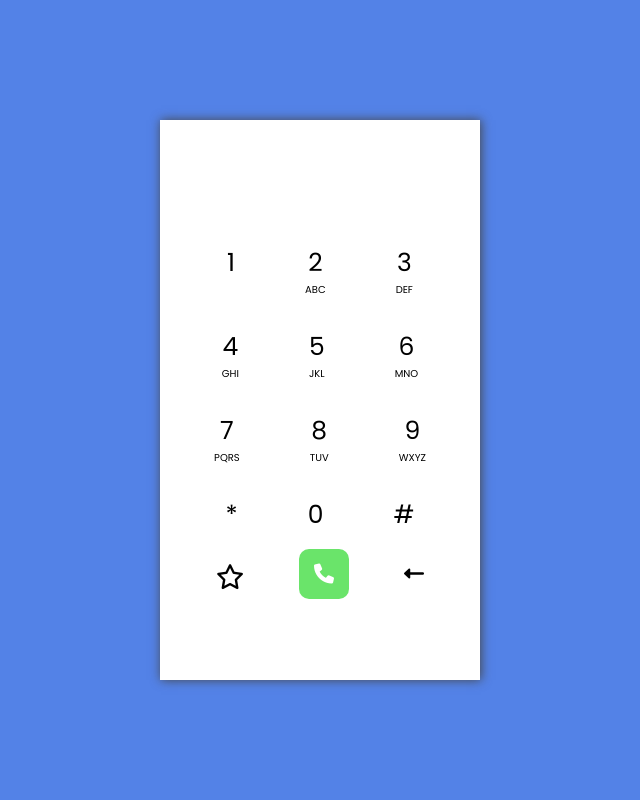
After one commit to sayujya2810/phoneDialer, a PHP site: page /index2.html in a window 1280 px wide. The commit adds this page. Shown: the whole page, without its empty margins (320-960 px from the left). Run offline with PHP 8.4, Linux system fonts and the light colour scheme.

Commit message:
finished animation

```diff
--- /dev/null
+++ b/index2.html
@@ -0,0 +1,135 @@
+<!DOCTYPE html>
+<html lang="en">
+<head>
+    <meta charset="UTF-8">
+    <meta http-equiv="X-UA-Compatible" content="IE=edge">
+    <meta name="viewport" content="width=device-width, initial-scale=1.0">
+    <title>Document</title>
+    <link href="https://fonts.googleapis.com/css2?family=Poppins:wght@400;500;600;700&display=swap" rel="stylesheet">
+    <link rel="stylesheet" href="https://cdnjs.cloudflare.com/ajax/libs/font-awesome/6.0.0-beta3/css/all.min.css" integrity="sha512-Fo3rlrZj/k7ujTnHg4CGR2D7kSs0v4LLanw2qksYuRlEzO+tcaEPQogQ0KaoGN26/zrn20ImR1DfuLWnOo7aBA==" crossorigin="anonymous" referrerpolicy="no-referrer" />
+    <style>
+        *{
+            padding: 0;
+            margin: 0;
+            box-sizing: border-box;
+            font-size: 25px;
+            font-family: 'Poppins', sans-serif;
+        }
+
+        #para{
+            height: 25px;
+            color: rgb(118, 118, 255);
+        }
+
+        .container{
+            height: 100vh;
+            background-color: rgb(83, 130, 231);
+            display: flex;
+            align-items: center;
+            justify-content: center;
+        }
+
+        .card{
+            display: flex;
+            flex-direction: column;
+            align-items: center;
+            justify-content: center;
+            background-color: white;
+            height: 70%;
+            width: 25%;
+            box-shadow: 1px 0px 10px #464646;
+        }
+
+        .row{
+            display: flex;
+        }
+        .element{
+            cursor: pointer;
+            padding: .6rem;
+            margin: 0px 20px 0px 20px;
+            display: flex;
+            flex-direction: column;
+            /* justify-content: center; */
+            align-items: center;
+        }
+        span{
+            font-size: 10px;
+            margin: 0;
+
+        }
+        .inputDiv{
+            margin-bottom: .3rem;
+        }
+        .fas{
+            font-size: 20px;
+        }
+
+        #phone{
+            background-color: rgb(106, 228, 106);
+            height: 2rem;
+            width: 2rem;
+            border-radius: 10px;
+        }
+        #phone .fas{
+            color: white;
+        }
+
+
+        .anim:active{
+            animation: btnEffect 700ms;
+            /* background-color: rgb(126, 126, 126); */
+        }
+
+        @keyframes btnEffect {
+            0% {
+                background-color: none;
+            }
+            10%{
+                background-color: rgb(126, 126, 126);
+            }
+
+            100% {
+                background-color: none;
+            }
+        }
+
+
+    </style>
+</head>
+<body>
+    <div class="container">
+        <div class="card">
+            <div class="inputDiv">
+                <p id="para"></p>
+            </div>
+            <div class="row">
+                <div class="element anim" onclick="addInput(1)">1</div>
+                <div class="element anim" onclick="addInput(2)">2<br><span>ABC</span></div>
+                <div class="element anim" onclick="addInput(3)">3<br><span>DEF</span></div>
+            </div>
+            <div class="row">
+                <div class="element anim" onclick="addInput(4)">4<br><span>GHI</span></div>
+                <div class="element anim" onclick="addInput(5)">5<br><span>JKL</span></div>
+                <div class="element anim" onclick="addInput(6)">6<br><span>MNO</span></div>
+            </div>
+            <div class="row">
+                <div class="element anim" onclick="addInput(7)">7<br><span>PQRS</span></div>
+                <div class="element anim" onclick="addInput(8)">8<br><span>TUV</span></div>
+                <div class="element anim" onclick="addInput(9)">9<br><span>WXYZ</span></div>
+            </div>
+            <div class="row">
+                <div class="element anim" onclick="addInput('*')">*</div>
+                <div class="element anim" onclick="addInput(0)">0</div>
+                <div class="element anim" onclick="addInput('#')">#</div>
+            </div>
+            <div class="row">
+                <div class="element anim"><i class="far fa-star"></i></div>
+                <div class="element" id="phone" ><i class="fas fa-phone"></i></div>
+                <div class="element anim" onclick="deleteText()"><i class="fas fa-long-arrow-alt-left"></i></div>
+            </div>
+        </div>
+
+    </div>
+    <script src="app.js"></script>
+</body>
+</html>
```
Also changed, not shown: index.html (+16 -5 lines), style.css (+109 -5 lines).
